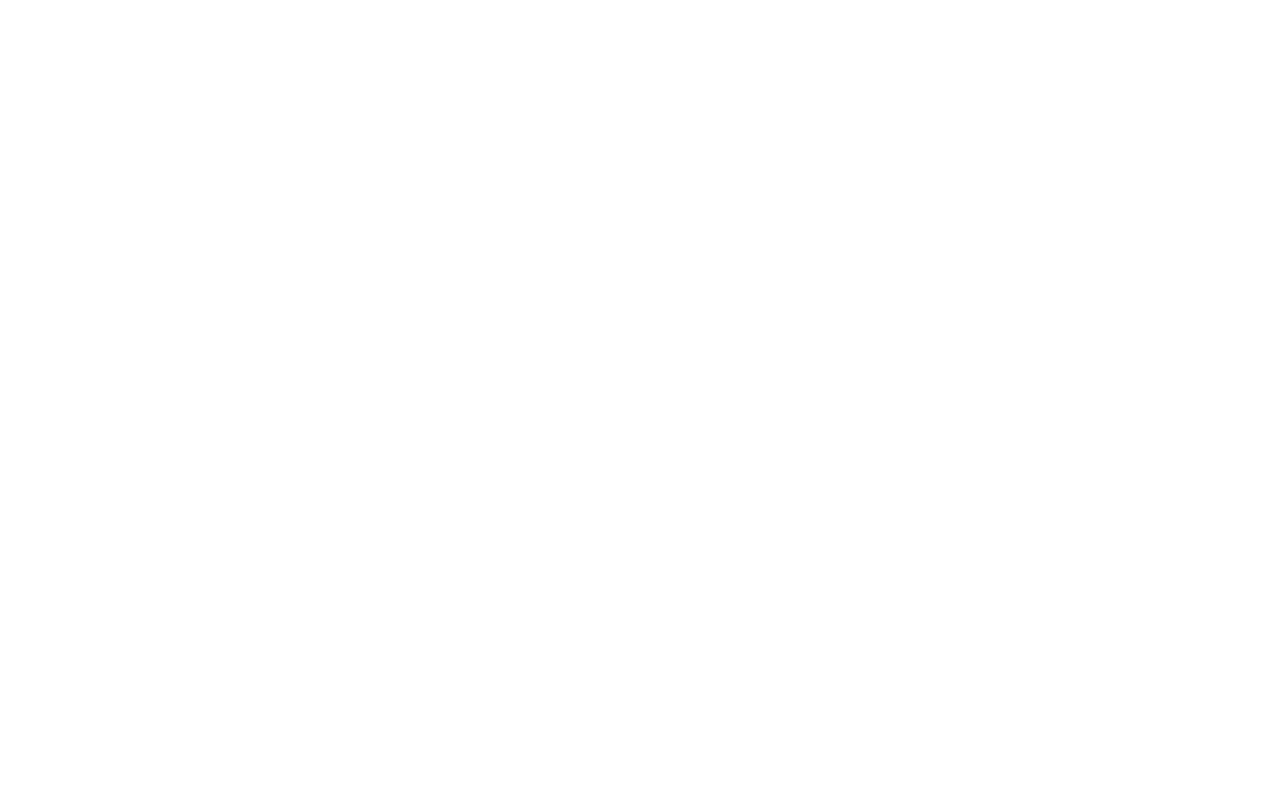
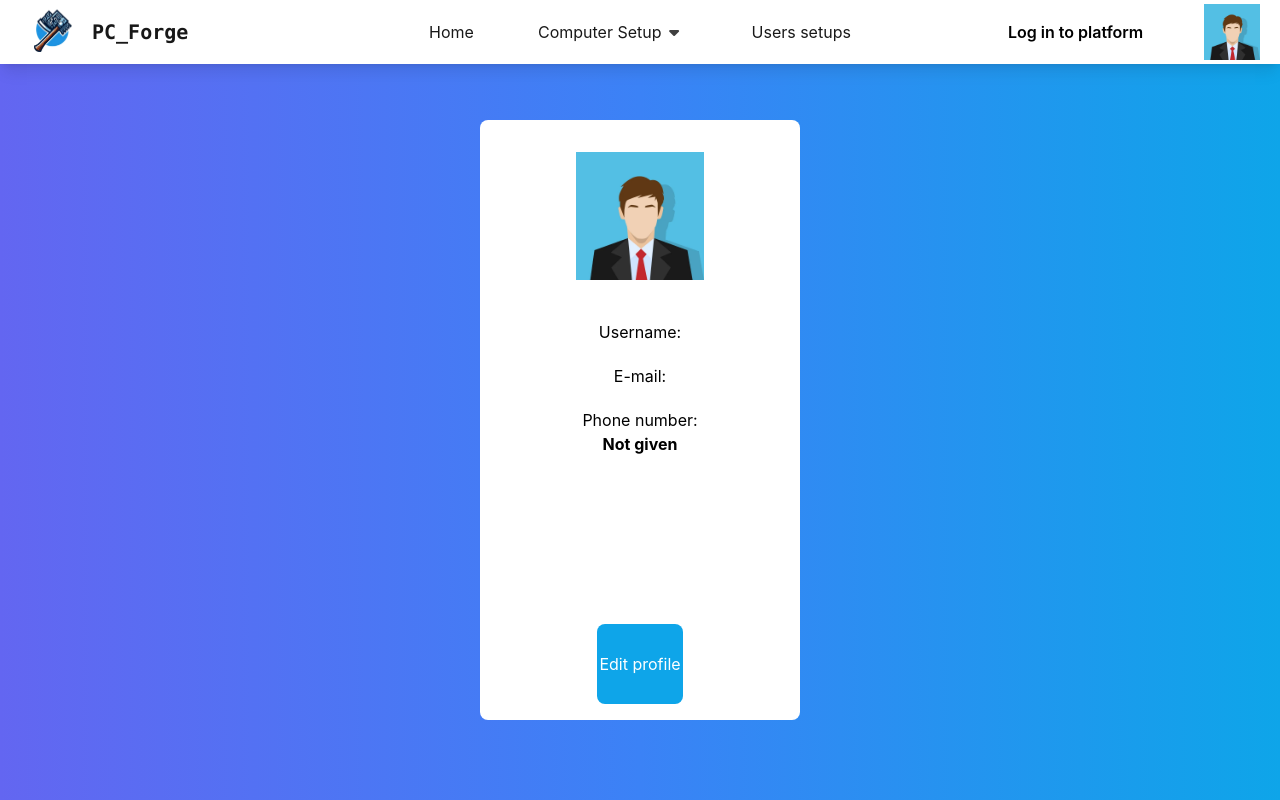
Before and after one commit to AtomicRTX/PCForge, a React (Create React App) app in the folder pcforge-frontend/: page /profile in a window 1280 px wide. Before the commit this address had no page. Built offline with nearby package versions, Linux system fonts and the light colour scheme; no server answers.

Commit message:
FE, BE: add profile page

```diff
--- a/pcforge-frontend/src/App.js
+++ b/pcforge-frontend/src/App.js
@@ -12,6 +12,7 @@
 import Logged from "./routes/Logged";
 import AdminSetupsPage from "./pages/setups/AdminSetupsPage";
 import AdminUsersPage from "./pages/users/AdminUsersPage";
+import ProfilePage from "./pages/users/ProfilePage";
 
 function App() {
     return (
@@ -24,6 +25,7 @@
                     <Route path={'/userSetups'} element={<UserSetupsPage/>}/>
                     <Route path={'/login'} element={<LoginPage/>}/>
                     <Route path={'/register'} element={<RegisterPage/>}/>
+                    <Route path={'/profile'} element={<ProfilePage/>}/>
                 </Route>
                 <Route element={<Logged/>}>
                     <Route path={'/savedSetups'} element={<SavedSetupsPage/>}/>
--- a/pcforge-frontend/src/components/template/Navigation.jsx
+++ b/pcforge-frontend/src/components/template/Navigation.jsx
@@ -135,7 +135,7 @@
                     <div className={`${dropdownUser ? false : 'hidden'} bg-gray-100 text-center shadow-lg`}>
                         <ul className="text-sm text-gray-700 opacity-90">
                             <li>
-                                <Link to="#" className="block py-2 hover:text-sky-500">My profile</Link>
+                                <Link to="/profile" className="block py-2 hover:text-sky-500">My profile</Link>
                             </li>
                             {!admin &&
                                 <>
--- /dev/null
+++ b/pcforge-frontend/src/components/users/ProfileInfo.js
@@ -0,0 +1,46 @@
+import React, { useState, useEffect } from 'react';
+import { useNavigate } from 'react-router-dom';
+
+import UserService from '../../services/user.service';
+import d_profile from "../../assets/default-profile.jpg";
+
+const ProfileInfo = () => {
+
+    const [user, setUser] = useState({});
+    const navigate = useNavigate();
+
+    useEffect(() => {
+        UserService.getUser()
+            .then(data => setUser(data))
+            .catch(error => console.error('Error:', error));
+    }, []);
+
+    const handleEditProfile = () => {
+        navigate(0);
+    };
+
+    return (
+        <div className="relative mx-auto mt-14 p-8 w-1/4 h-3/4 bg-white rounded-lg">
+            <div>
+                <div className="flex mx-auto items-center w-1/2">
+                    <img src={user.photo ? user.photo : d_profile} alt="User" className='w-64 mx-auto mb-10'/>
+                </div>
+                <div className="text-center mb-5">
+                    <p className="space-x-2">Username: </p>
+                    <p className='font-bold mb-5'>{user.username}</p>
+                    <p className='space-x-2'>E-mail:</p>
+                    <p className='font-bold mb-5'>{user.email}</p>
+                    <p className='space-x-2'>Phone number: </p>
+                    <p className='font-bold mb-5'>{user.phone ? user.phone : "Not given"}</p>
+                </div>
+            </div>
+            <div className="flex h-fit w-full items-center justify-center mt-40">
+                <button onClick={handleEditProfile}
+                        className='bg-sky-500 text-white rounded-lg h-20 hover:bg-sky-700 focus:outline-none focus:bg-sky-900 w-1/3 my-2'>Edit profile
+                </button>
+            </div>
+        </div>
+    )
+}
+
+export default ProfileInfo;
--- /dev/null
+++ b/pcforge-frontend/src/pages/users/ProfilePage.js
@@ -0,0 +1,19 @@
+import React from 'react';
+
+import ProfileInfo from '../../components/users/ProfileInfo'
+import Navigation from "../../components/template/Navigation";
+import Background from "../../components/template/Background";
+
+
+const ProfilePage = () => {
+    return (
+        <>
+            <Background>
+                <Navigation/>
+                <ProfileInfo/>
+            </Background>
+        </>
+    )
+}
+
+export default ProfilePage
```
Also changed, not shown: pcforge-frontend/src/components/users/EditProfile.js (added).
